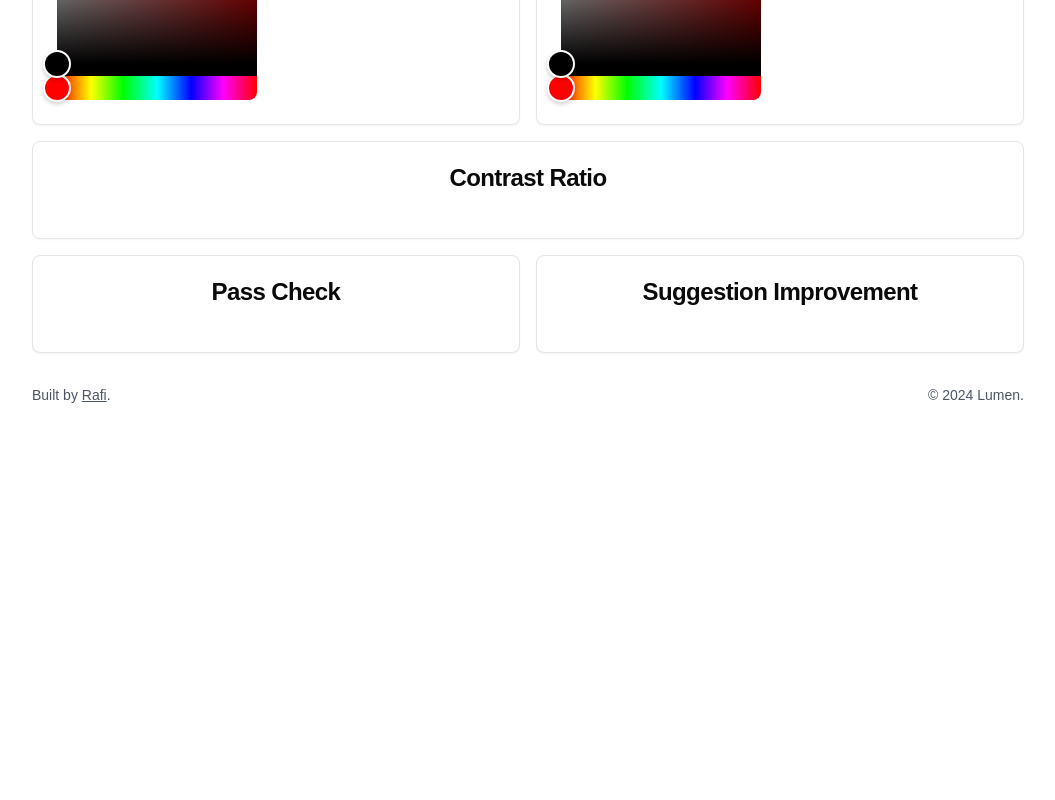
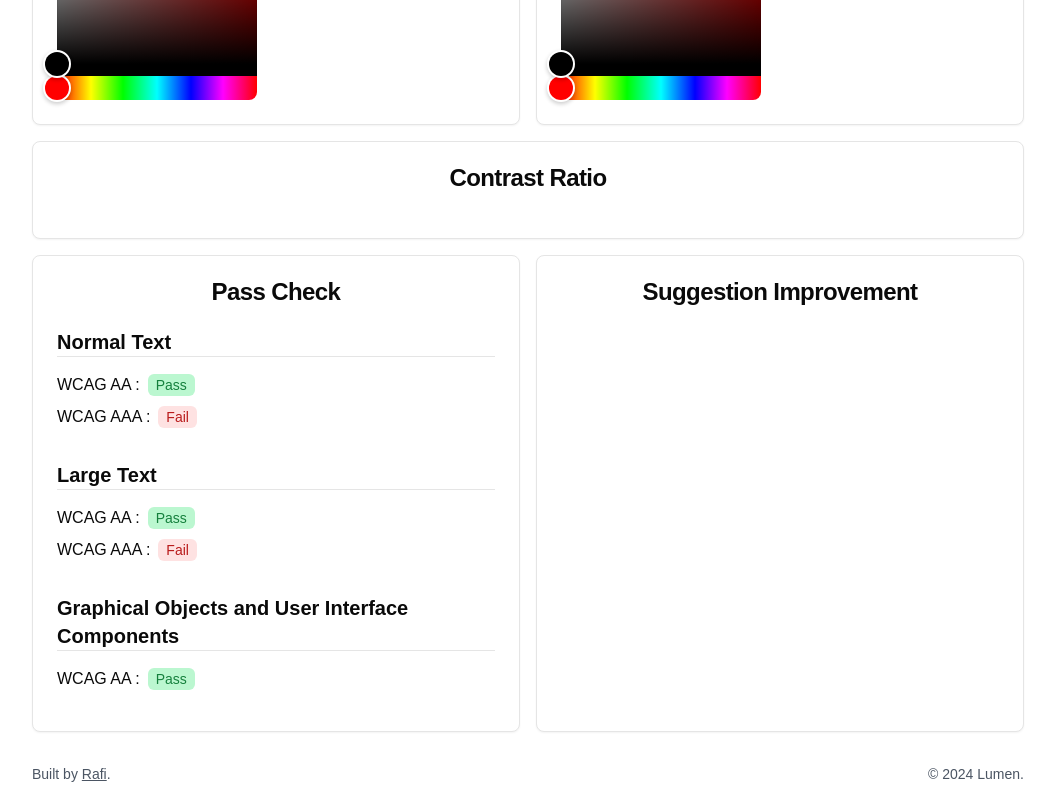
Before and after one commit to ahmadrafidev/lumen, a Next.js app: page / in a window 1280 px wide. Shown: the part 521-1321 px from the top of the page, without its empty margins (112-1167 px from the left). Before the commit the page ends 942 px from the top, so only its background shows below. Built offline with nearby package versions, Linux system fonts and the light colour scheme.

Commit message:
feat: add pass and fail label in pass checker card

```diff
--- a/components/PassCheckCard/PassCheckCard.tsx
+++ b/components/PassCheckCard/PassCheckCard.tsx
@@ -1,4 +1,6 @@
 import { Card, CardContent, CardHeader, CardTitle } from "@/components/ui/card";
+import { Separator } from "@/components/ui/separator";
+import { Label } from "@/components/ui/label";
 
 export default function PassCheckCard() {
   return (
@@ -6,8 +8,57 @@ export default function PassCheckCard() {
       <CardHeader>
         <CardTitle className="text-center">Pass Check</CardTitle>
       </CardHeader>
-      <CardContent>
-        {/* Pass check logic will be display here */}
+      <CardContent className="flex flex-col space-y-4">
+        <div className="flex flex-col">
+          <h2 className="font-semibold text-xl tracking-normal">Normal Text</h2>
+          <Separator />
+          <div className="my-4 space-y-2">
+            <div className="flex items-center space-x-2">
+              <h6>WCAG AA :</h6>
+              <Label className="bg-green-200 text-green-700 px-2 py-1 rounded-md">
+                Pass
+              </Label>
+            </div>
+            <div className="flex items-center space-x-2">
+              <h6>WCAG AAA :</h6>
+              <Label className="bg-red-100 text-red-700 px-2 py-1 rounded-md">
+                Fail
+              </Label>
+            </div>
+          </div>
+        </div>
+        <div className="flex flex-col">
+          <h2 className="font-semibold text-xl tracking-normal">Large Text</h2>
+          <Separator />
+          <div className="my-4 space-y-2">
+            <div className="flex items-center space-x-2">
+              <h6>WCAG AA :</h6>
+              <Label className="bg-green-200 text-green-700 px-2 py-1 rounded-md">
+                Pass
+              </Label>
+            </div>
+            <div className="flex items-center space-x-2">
+              <h6>WCAG AAA :</h6>
+              <Label className="bg-red-100 text-red-700 px-2 py-1 rounded-md">
+                Fail
+              </Label>
+            </div>
+          </div>
+        </div>
+        <div className="flex flex-col">
+          <h2 className="font-semibold text-xl tracking-normal">
+            Graphical Objects and User Interface Components
+          </h2>
+          <Separator />
+          <div className="my-4 space-y-2">
+            <div className="flex items-center space-x-2">
+              <h6>WCAG AA :</h6>
+              <Label className="bg-green-200 text-green-700 px-2 py-1 rounded-md">
+                Pass
+              </Label>
+            </div>
+          </div>
+        </div>
       </CardContent>
     </Card>
   );
--- /dev/null
+++ b/components/ui/badge.tsx
@@ -0,0 +1,36 @@
+import * as React from "react"
+import { cva, type VariantProps } from "class-variance-authority"
+
+import { cn } from "@/lib/utils"
+
+const badgeVariants = cva(
+  "inline-flex items-center rounded-full border px-2.5 py-0.5 text-xs font-semibold transition-colors focus:outline-none focus:ring-2 focus:ring-ring focus:ring-offset-2",
+  {
+    variants: {
+      variant: {
+        default:
+          "border-transparent bg-primary text-primary-foreground hover:bg-primary/80",
+        secondary:
+          "border-transparent bg-secondary text-secondary-foreground hover:bg-secondary/80",
+        destructive:
+          "border-transparent bg-destructive text-destructive-foreground hover:bg-destructive/80",
+        outline: "text-foreground",
+      },
+    },
+    defaultVariants: {
+      variant: "default",
+    },
+  }
+)
+
+export interface BadgeProps
+  extends React.HTMLAttributes<HTMLDivElement>,
+    VariantProps<typeof badgeVariants> {}
+
+function Badge({ className, variant, ...props }: BadgeProps) {
+  return (
+    <div className={cn(badgeVariants({ variant }), className)} {...props} />
+  )
+}
+
+export { Badge, badgeVariants }
--- /dev/null
+++ b/components/ui/separator.tsx
@@ -0,0 +1,31 @@
+"use client"
+
+import * as React from "react"
+import * as SeparatorPrimitive from "@radix-ui/react-separator"
+
+import { cn } from "@/lib/utils"
+
+const Separator = React.forwardRef<
+  React.ElementRef<typeof SeparatorPrimitive.Root>,
+  React.ComponentPropsWithoutRef<typeof SeparatorPrimitive.Root>
+>(
+  (
+    { className, orientation = "horizontal", decorative = true, ...props },
+    ref
+  ) => (
+    <SeparatorPrimitive.Root
+      ref={ref}
+      decorative={decorative}
+      orientation={orientation}
+      className={cn(
+        "shrink-0 bg-border",
+        orientation === "horizontal" ? "h-[1px] w-full" : "h-full w-[1px]",
+        className
+      )}
+      {...props}
+    />
+  )
+)
+Separator.displayName = SeparatorPrimitive.Root.displayName
+
+export { Separator }
--- a/package.json
+++ b/package.json
@@ -10,6 +10,7 @@
   },
   "dependencies": {
     "@radix-ui/react-label": "^2.1.0",
+    "@radix-ui/react-separator": "^1.1.0",
     "class-variance-authority": "^0.7.0",
     "clsx": "^2.1.1",
     "lucide-react": "^0.456.0",
```
Also changed, not shown: 1 other file (tests, documents, lock files or other folders).
